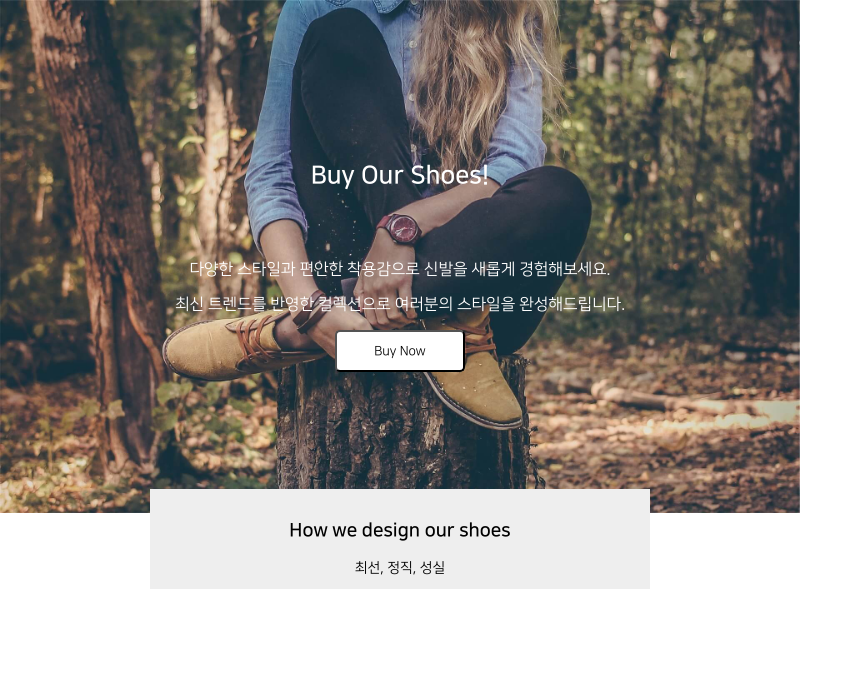
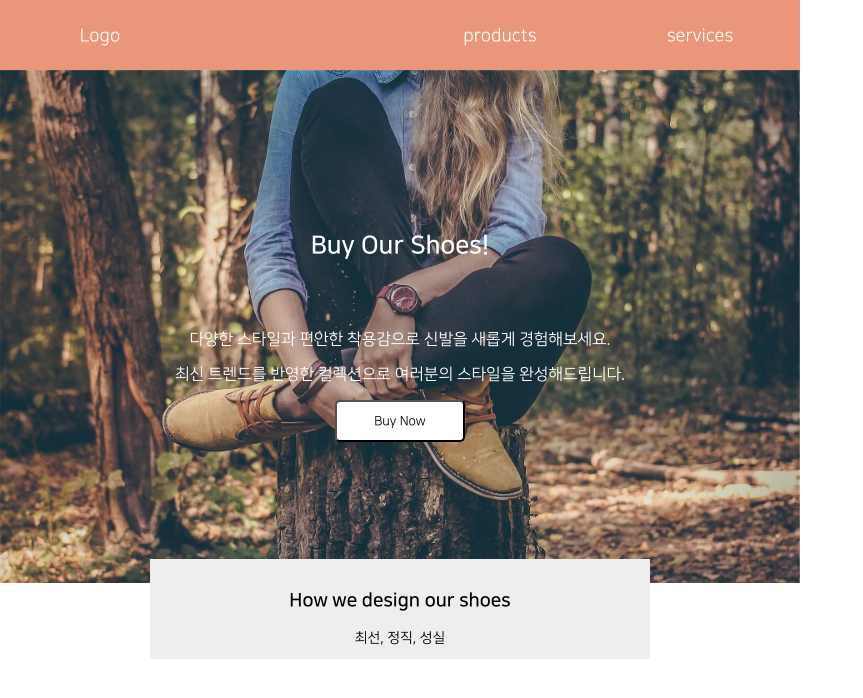
Before and after one commit to jujemu/html-css, a plain HTML site: page middle class/main.html in a window 1280 px wide. Shown: the whole page, without its empty margins (0-863 px from the left). Drawn offline with Linux system fonts and the light colour scheme.

Commit message:
Feat: 중급 과정, main.html css update

```diff
--- a/middle class/main.css
+++ b/middle class/main.css
@@ -69,3 +69,17 @@ body {
     position: relative;
     top: -130px;
 }
+
+.main-nav {
+    display: flex;
+    width: 800px;
+    height: 70px;
+    background-color: darksalmon;
+    align-items: center;
+}
+
+.main-nav div {
+    width: 100%;
+    font-size: 18px;
+    text-align: center;
+}
--- a/middle class/main.html
+++ b/middle class/main.html
@@ -5,7 +5,14 @@
     <title>middle class</title>
     <link href="main.css" rel="stylesheet">
 </head>
+
 <body>
+    <nav class="main-nav font-white">
+        <div>Logo</div>
+        <div></div>
+        <div>products</div>
+        <div>services</div>
+    </nav>
     <div class="main-box">
         <div style="height: 1px;"></div>
         <h2 class="main-title font-white">Buy Our Shoes!</h2>
@@ -19,5 +26,4 @@
         <h3 style="text-align: center; padding-top: 30px;">How we design our shoes</h3>
         <p style="text-align: center; font-size: 14px;">최선, 정직, 성실</p>
     </div>
-</body>
-</html>
+</body></html>
```
